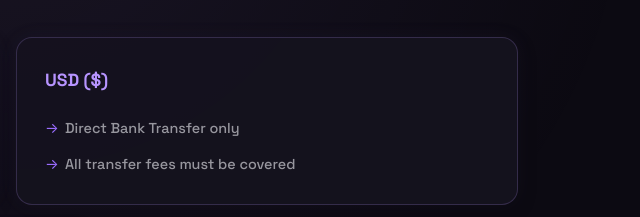
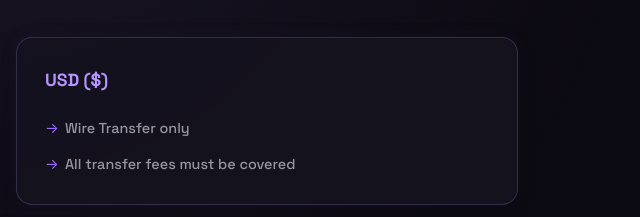
Before and after one commit to Elentium/ElitePortfolio, a plain HTML site: page index.html in a window 1280 px wide. Shown: the part 4436-4653 px from the top of the page, 634-1274 px from the left. Drawn offline with Linux system fonts and the light colour scheme.

Commit message:
changed usd requirement

```diff
--- a/index.html
+++ b/index.html
@@ -147,7 +147,7 @@
                     <span class="payment-icon">USD ($)</span>
                 </div>
                 <ul>
-                    <li>Direct Bank Transfer only</li>
+                    <li>Wire Transfer only</li>
                     <li>All transfer fees must be covered</li>
                 </ul>
             </div>
```
